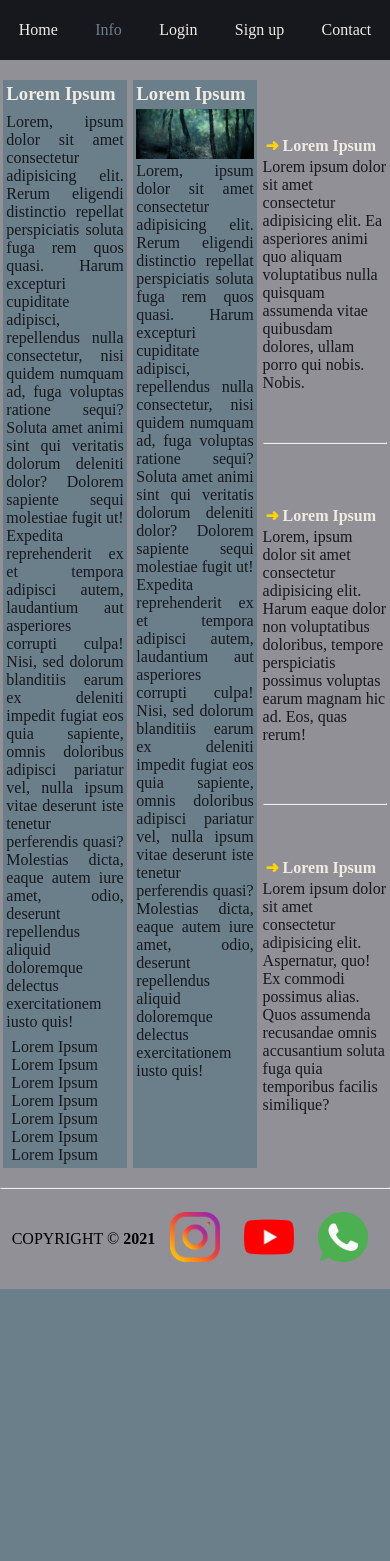
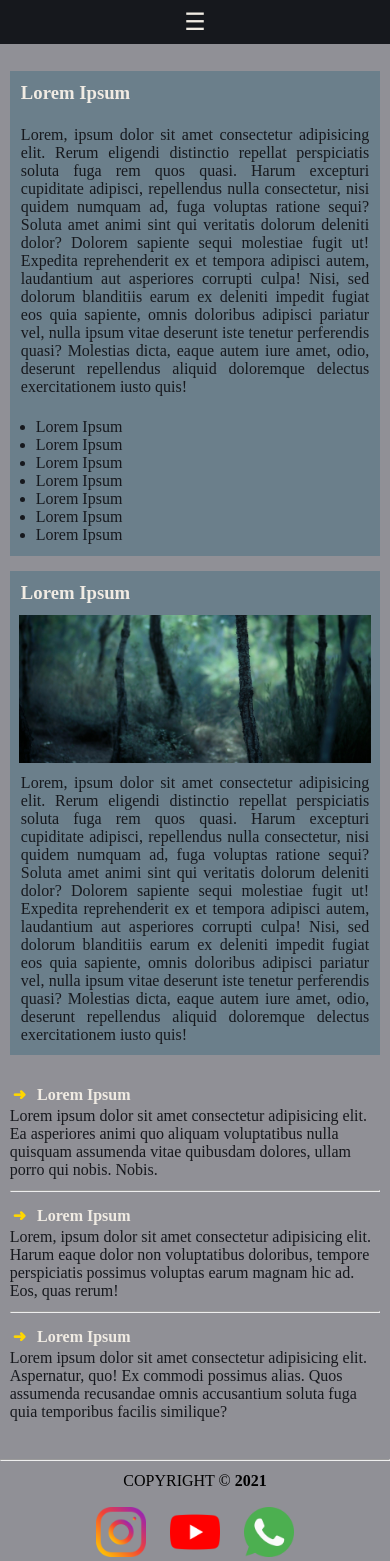
Before and after one commit to LucaGiannoccaro/Headen, a PHP site: page /second.html in a window 390 px wide. Shown: the part 100-1661 px from the top of the page. Before the commit the page ends 1389 px from the top, so only its background shows below. Run offline with PHP 8.4, Linux system fonts and the light colour scheme.

Commit message:
Signed-off-by: Luca Giannoccaro <giannoccaro.luca@volta.ts.it>

```diff
--- a/css/master.css
+++ b/css/master.css
@@ -21,6 +21,21 @@ body {
 
 
 /* NAVBAR -------------------------------------------*/
+
+#mobile-navbar-button {
+    display: none;
+    justify-content: center;
+    align-items: center;
+    background: #16181D;
+
+}
+
+#mobile-navbar-button p {
+    padding: 2%;
+    color: #F0EBE3;
+
+}
+
 #navbar{
     display: flex;
     justify-content: space-around;
@@ -37,14 +52,11 @@ body {
 
 .navbar-link{
     text-decoration: none;
+    color: #F0EBE3;
 }
 
 .active {
     color: #6B7F8B;
-}
-
-.normal {
-    color: #F0EBE3;
 }
 
 .navbar-link:hover{
@@ -216,6 +228,7 @@ body {
     display: flex;
     flex-direction: column;
     align-items: center;
+    width: 100%;
     margin-top: 3%;
 }
 
--- /dev/null
+++ b/css/style.mini.css
@@ -0,0 +1,86 @@
+@media screen and (max-width: 600px) {
+
+    #mobile-navbar-button {
+        display: flex;
+    }
+
+    #mobile-navbar-button p {
+        padding: 2%;
+        color: #F0EBE3;
+        cursor: pointer;
+        font-size: 150%;
+    }
+
+    #navbar{
+        display: none;
+        flex-direction: column;
+        position: static;
+        height: 40%;
+    }
+    #navbar li{
+        margin: 2% 0;
+    }
+
+    #top-box-container {
+        display: flex;
+        flex-direction: column;
+    }
+
+    .top-box {
+        width: 100%;
+        display: flex;
+        flex-direction: column;
+        align-items: center;
+        margin-top: 3%;
+    }
+
+    .top-box img{
+        width: 95%;
+    }
+
+    .footer{
+        display: flex;
+        flex-direction: column;
+    }
+    .footer p{
+       margin-top: 3%;
+    }
+
+
+    .bottom-box {
+        flex-direction: column;
+        align-items: center;
+    }
+
+    .box, #card-box{
+        width: 95%;
+        margin: 2% 0;
+    }
+
+    .card {
+        margin: 3% 0;
+    }
+
+
+    .item {
+        flex-direction: column;
+        margin: 2% 0;
+    }
+
+    .item img {
+        width: 100%;
+    }
+
+    .item .testo {
+       flex-direction: column;
+    }
+
+    .item .testo p{
+        margin: 2% 0;
+     }
+
+     .item .freccie{
+         margin-bottom: 2%;
+    }
+
+}
--- a/js/index.js
+++ /dev/null
@@ -1,7 +0,0 @@
-var navLinks = document.querySelectorAll('#navbar .navbar-item .navbar-link')
-for(var link of navLinks){
-    if(link.href == window.location.href){
-        link.classList.add('active');
-    }else
-        link.classList.add('normal');
-}
--- a/php/upload.php
+++ b/php/upload.php
@@ -1,6 +1,6 @@
 <?php
-$target_dir = "../immagini/slider/";
-$target_file = $target_dir . basename($_FILES["fileToUpload"]["name"]);
+$cartellaDestinazione = "../immagini/slider/";
+$target_file = $cartellaDestinazione.basename($_FILES["fileToUpload"]["name"]);
 echo $_FILES["fileToUpload"]["name"];
 $uploadOk = 1;
 $imageFileType = strtolower(pathinfo($target_file,PATHINFO_EXTENSION));
--- a/second.html
+++ b/second.html
@@ -4,10 +4,27 @@
     <meta charset="UTF-8">
     <meta name="viewport" content="width=device-width, initial-scale=1.0">
     <title>Prova 1</title>
+    <script>
+        document.addEventListener('DOMContentLoaded', ()=>{
+            var button = document.querySelector('#mobile-navbar-button p');
+            var navbar = document.getElementById('navbar');
+            button.addEventListener('click', ()=>{
+                console.log(navbar.style)
+                console.log(navbar.style.display)
+                if(navbar.style.display == 'flex')
+                    navbar.style.display = 'none';
+                else
+                    navbar.style.display = 'flex';
+            })
+        })
+    </script>
+    <meta charset="UTF-8">
+    <meta name="viewport" content="width=device-width, initial-scale=1.0">
+    <title>Prova 1</title>
     <link rel="stylesheet" href="css/master.css">
-    <script src="js/index.js" defer></script>
-</head>
-<body>
+    <link rel="stylesheet" href="css/style.mini.css">
+    </head>
+    <body>
     <!-- HEADER -->
     <div class="header">
         <h1>LOGO</h1>
@@ -16,12 +33,15 @@
     <!-- FINE HEADER -->
 
     <!-- NAVBAR -->
+    <div id="mobile-navbar-button">
+        <p>&#x2630</p>
+    </div>
     <ul id="navbar">
         <li class="navbar-item"><a href="index.html" class="navbar-link">Home</a></li>
-        <li class="navbar-item"><a href="second.html" class="navbar-link">Info</a></li>
+        <li class="navbar-item"><a href="second.html" class="navbar-link active">Info</a></li>
         <li class="navbar-item"><a href="login.html" class="navbar-link">Login</a></li>
         <li class="navbar-item"><a href="signup.html" class="navbar-link">Sign up</a></li>
-        <li class="navbar-item"><a href="contattati.html" class="navbar-link">Contact</a></li>
+        <li class="navbar-item"><a href="admin.html" class="navbar-link">Admin</a></li>
     </ul>
     <!-- FINE NAVBAR -->
 
```
Also changed, not shown: admin.html (+24 -4 lines), index.html (+19 -4 lines), js/slider.js (+4 -16 lines), login.html (+28 -8 lines), signup.html (+25 -5 lines), immagini/slider/image.jpg (added).
